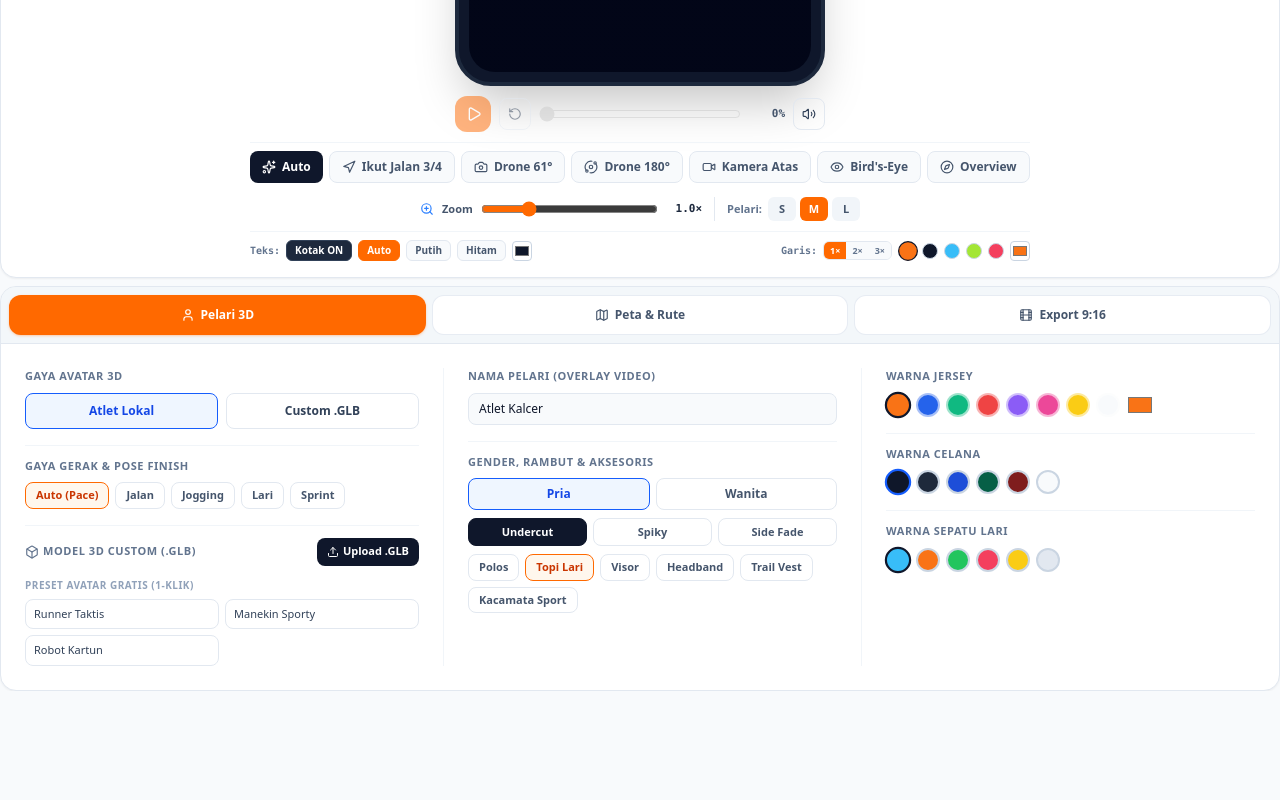
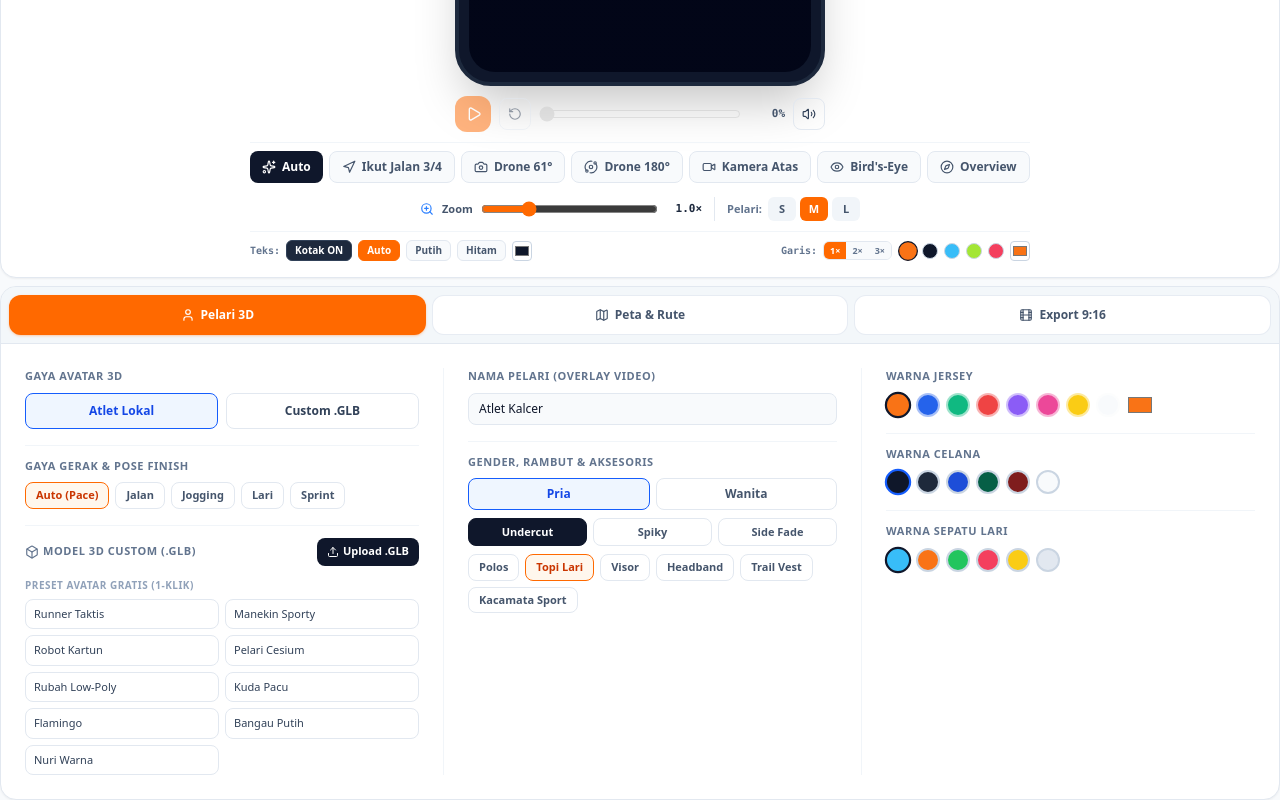
Before and after one commit to sain-byte/avatar-3d, a React (Vite) app: page / in a window 1280 px wide. Shown: the part 616-1416 px from the top of the page. Before the commit the page ends 1307 px from the top, so only its background shows below. Built offline with nearby package versions, Linux system fonts and the light colour scheme.

Commit message:
feat: add more free 1-click GLB/GLTF presets for richer 3D runner variety

```diff
--- a/src/components/studio3d/Studio3DPanelTabs.tsx
+++ b/src/components/studio3d/Studio3DPanelTabs.tsx
@@ -277,6 +277,42 @@ export const Studio3DPanelTabs: React.FC<Studio3DPanelTabsProps> = ({
                       {
                         label: "Robot Kartun",
                         url: "https://threejs.org/examples/models/gltf/RobotExpressive/RobotExpressive.glb",
+                        flip180: false,
+                        animMode: "clip" as const,
+                      },
+                      {
+                        label: "Pelari Cesium",
+                        url: "https://threejs.org/examples/models/gltf/CesiumMan/glTF/CesiumMan.gltf",
+                        flip180: false,
+                        animMode: "clip" as const,
+                      },
+                      {
+                        label: "Rubah Low-Poly",
+                        url: "https://threejs.org/examples/models/gltf/Fox/glTF/Fox.gltf",
+                        flip180: false,
+                        animMode: "clip" as const,
+                      },
+                      {
+                        label: "Kuda Pacu",
+                        url: "https://threejs.org/examples/models/gltf/Horse.glb",
+                        flip180: false,
+                        animMode: "clip" as const,
+                      },
+                      {
+                        label: "Flamingo",
+                        url: "https://threejs.org/examples/models/gltf/Flamingo.glb",
+                        flip180: false,
+                        animMode: "clip" as const,
+                      },
+                      {
+                        label: "Bangau Putih",
+                        url: "https://threejs.org/examples/models/gltf/Stork.glb",
+                        flip180: false,
+                        animMode: "clip" as const,
+                      },
+                      {
+                        label: "Nuri Warna",
+                        url: "https://threejs.org/examples/models/gltf/Parrot.glb",
                         flip180: false,
                         animMode: "clip" as const,
                       },
```
